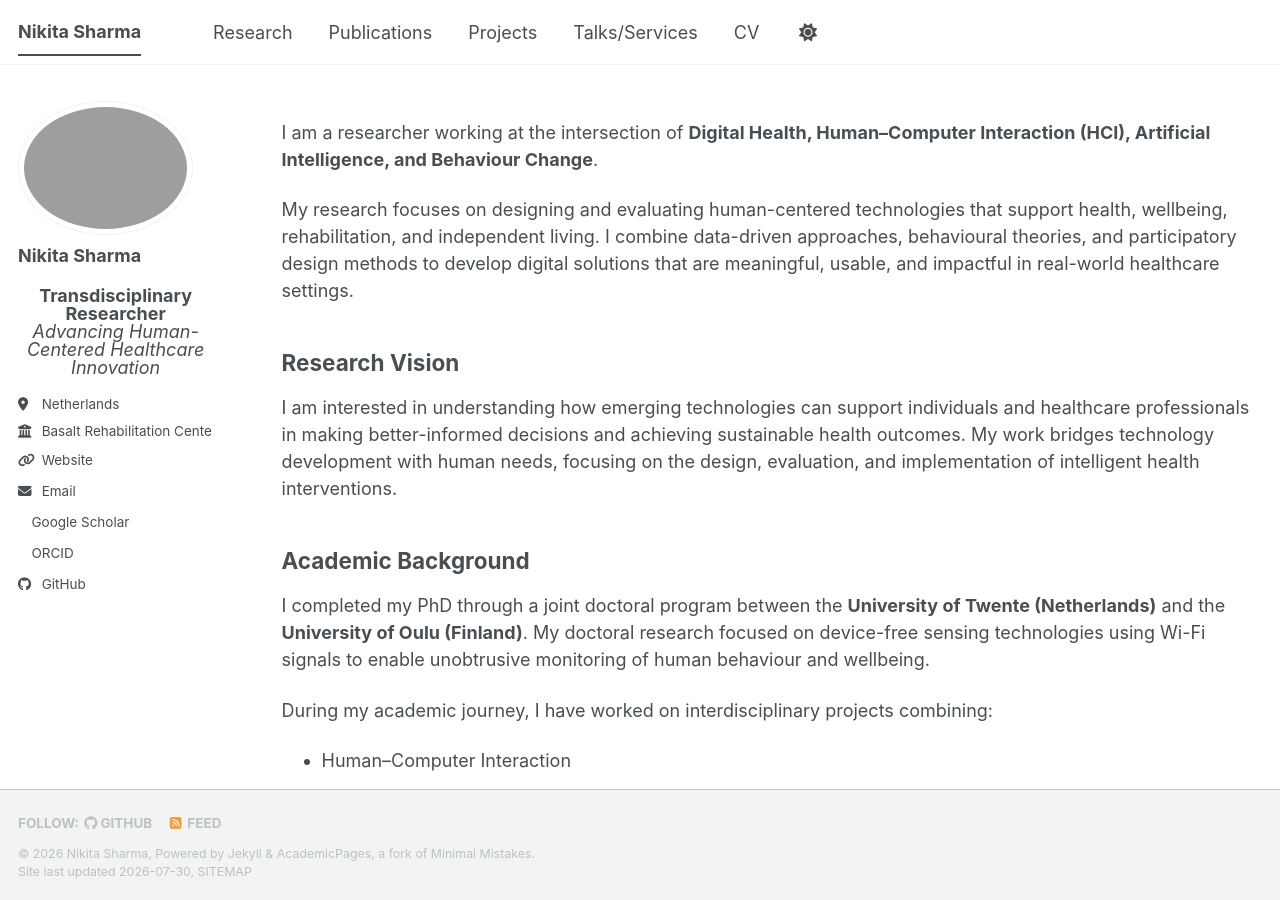
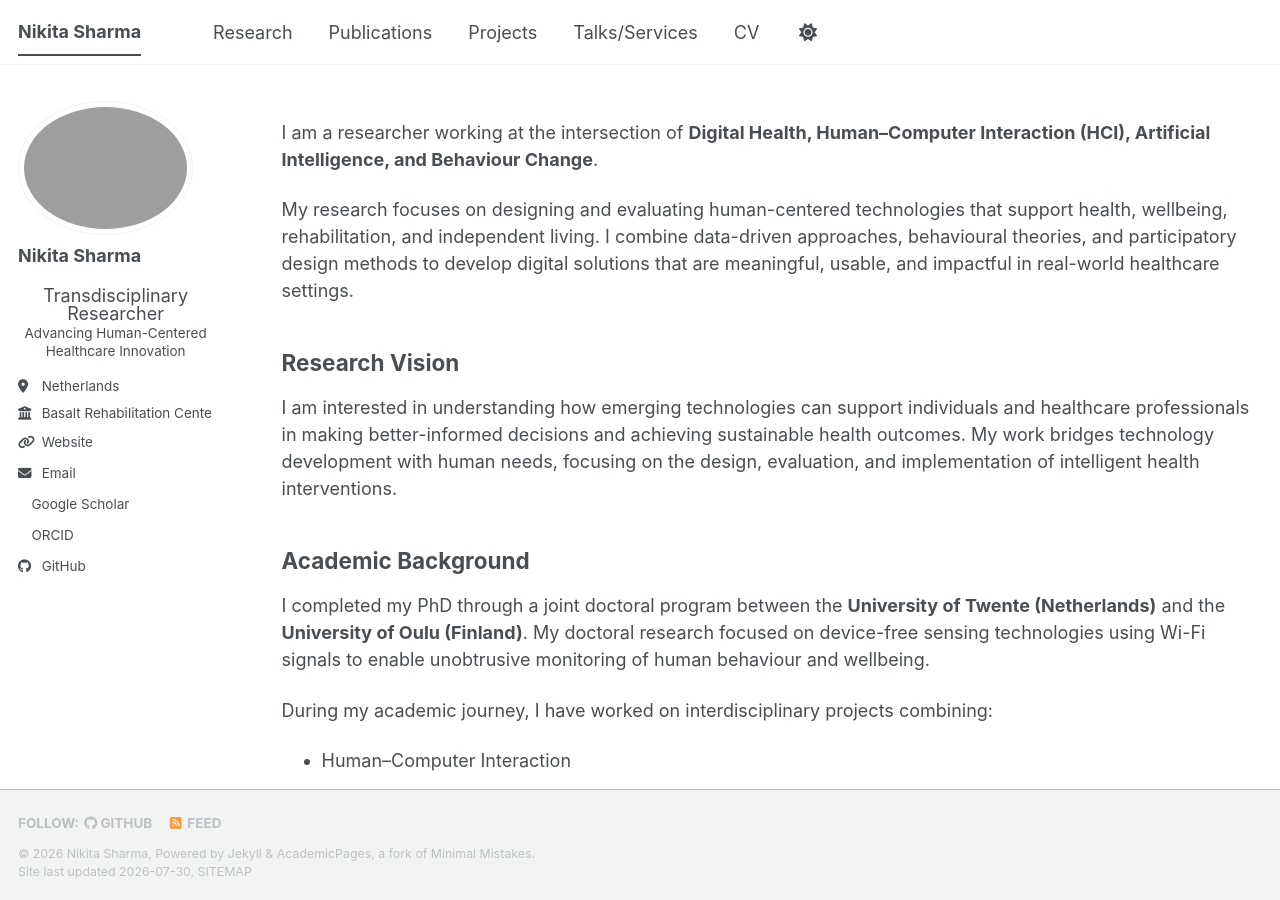
Before and after one commit to nikitasharma14/Portfolio, a Jekyll site: the page built from _pages/about.md, in a window 1280 px wide and 900 px high. Built offline with Jekyll 4.4.1, drawn with Linux system fonts in a browser that asks for light colours; a style sheet for code colours, icons or effects is not loaded.

Commit message:
Update _config.yml

```diff
--- a/_config.yml
+++ b/_config.yml
@@ -26,7 +26,7 @@ author:
   avatar           : "image.png"
   name             : "Nikita Sharma"
   pronouns         :
-  bio              : "<div style='text-align:center;'><strong>Transdisciplinary Researcher</strong><br><em>Advancing Human-Centered Healthcare Innovation</em></div>"
+  bio              : "<div style='text-align:center;'>Transdisciplinary Researcher<br><small>Advancing Human-Centered Healthcare Innovation</small></div>"
   location         : "Netherlands"
   employer         : "Basalt Rehabilitation Center"
   uri              : "https://nikitasharma14.github.io/Portfolio/"
```
